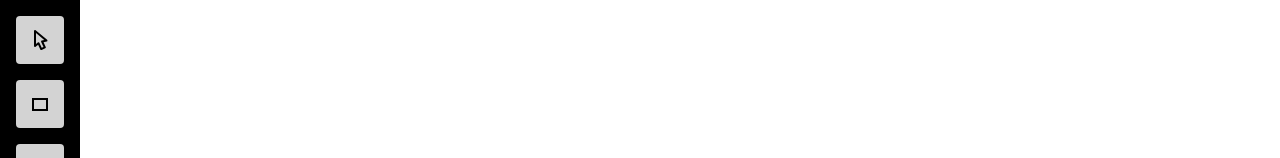
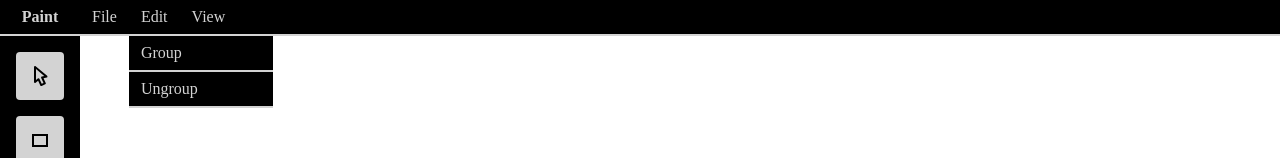
Before and after one commit to memochou1993/paint, a website built with Vite: page index.html in a window 1280 px wide. Shown: the top 158 px of the page. Built offline with nearby package versions, Linux system fonts and the light colour scheme; files whose address does not match are found by name.

Commit message:
Add header

```diff
--- a/index.html
+++ b/index.html
@@ -8,7 +8,24 @@
   </head>
   <body>
     <div id="app">
-        <div id="bar">
+      <header id="header">
+        <div id="logo">Paint</div>
+        <div class="menu">
+          File
+        </div>
+        <div class="menu">
+          Edit
+          <ul>
+            <li>Group</li>
+            <li>Ungroup</li>
+          </ul>
+        </div>
+        <div class="menu">
+          View
+        </div>
+      </header>
+      <main id="main">
+        <div id="sidebar">
           <div class="widget" id="cursor">
             <img src="/src/assets/cursor.svg">
           </div>
@@ -20,6 +37,7 @@
           </div>
         </div>
         <canvas id="canvas"></canvas>
+      </main>
     </div>
     <script type="module" src="/src/main.ts"></script>
   </body>
--- a/src/main.ts
+++ b/src/main.ts
@@ -56,8 +56,8 @@ class App {
   }
 
   private resizeCanvas(): void {
-    this.canvas.height = window.innerHeight;
-    this.canvas.width = window.innerWidth - 80;
+    this.canvas.height = window.innerHeight - ((document.getElementById('header') as HTMLElement).clientHeight);
+    this.canvas.width = window.innerWidth - ((document.getElementById('sidebar') as HTMLElement).clientWidth);
   }
 }
 
--- a/src/style.css
+++ b/src/style.css
@@ -5,8 +5,44 @@ html, body {
   height: 100%;
   justify-content: center;
 }
+header {
+  border-bottom: 2px solid lightgrey;
+  color: lightgrey;
+  display: flex;
+  font-weight: 600;
+  padding: 8px 0;
+  user-select: none;
+}
+#logo {
+  display: flex;
+  justify-content: center;
+  width: 80px;
+}
+.menu {
+  cursor: pointer;
+  font-weight: 400;
+  margin: 0 12px;
+}
+.menu ul {
+  background: black;
+  list-style: none;
+  margin: calc(12px - 2px) 0 0 0;
+  padding: 0;
+  position: absolute;
+  transform: translate(-12px, 0);
+}
+.menu ul li {
+  border-bottom: 2px solid lightgrey;
+  padding: 8px 12px;
+  width: 120px;
+}
+main {
+  display: flex;
+}
 #app {
   display: flex;
+  flex-direction: column;
+  height: 100%;
 }
 #canvas {
   background-color: white;
```
Also changed, not shown: src/assets/group.svg (added). Lines whose indentation alone changed are shown as unchanged.
